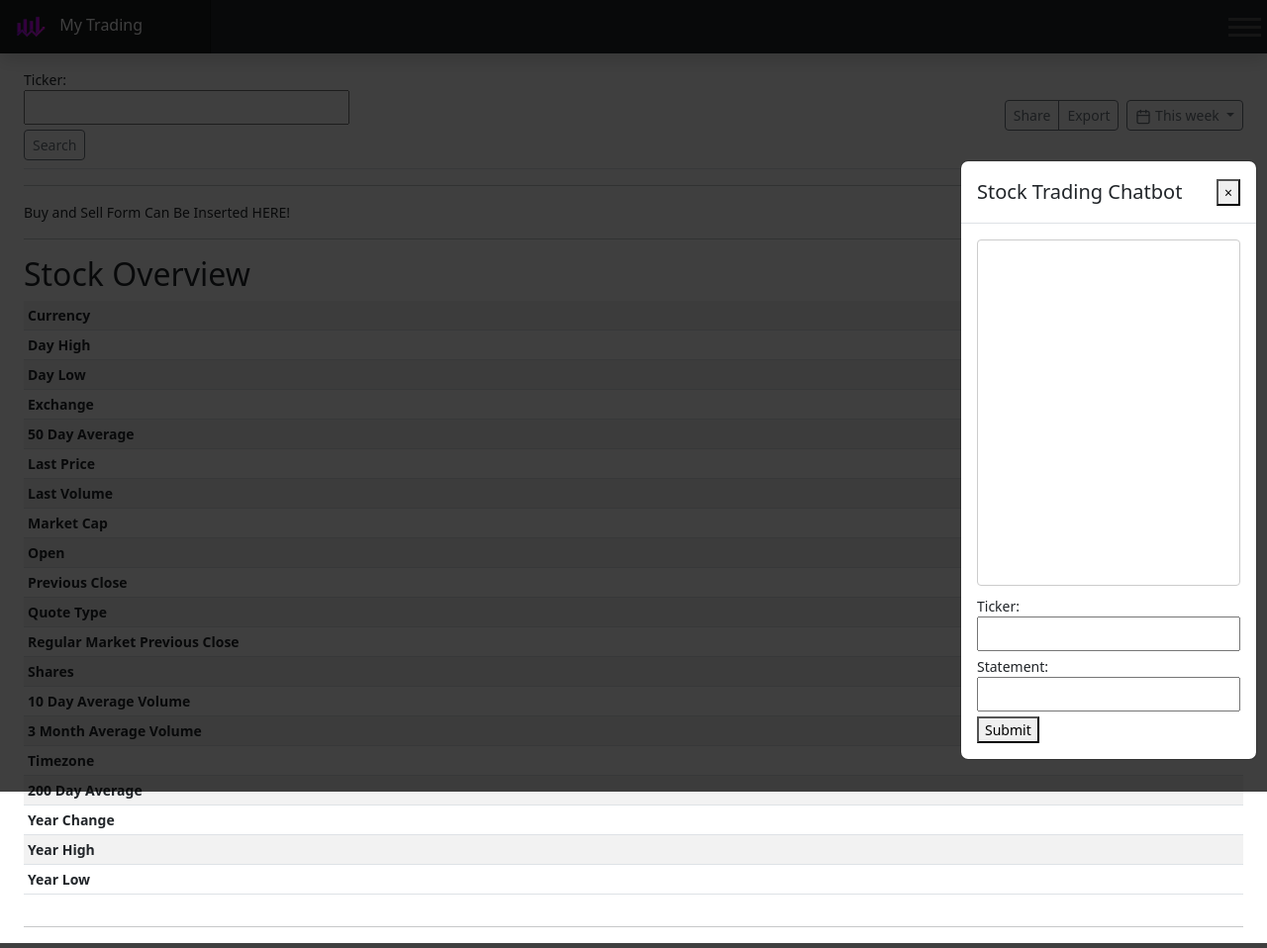
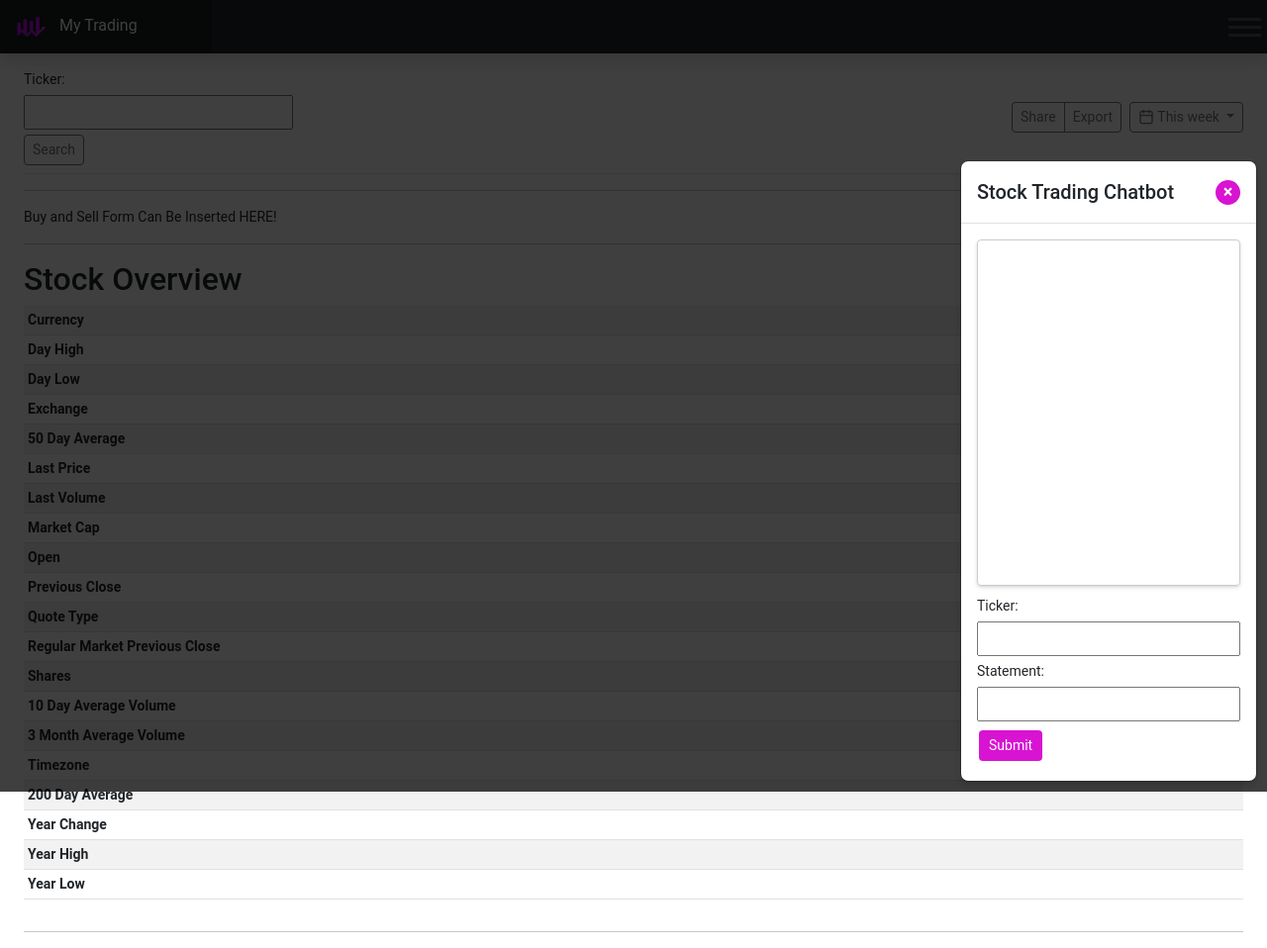
Before and after one commit to amiri-reza/FinalProject, a Django app: page /home/ in a window 1280 px wide, after a click that opens the changed part. Shown: the whole page at 99% size. Run offline with Django 4.2, Linux system fonts and the light colour scheme; the visitor is signed in with stand-in values (Sample User, id 1); lists and menus that the app fills with data are empty; some libraries are stand-ins or nearby versions; grey boxes are pictures that could not be loaded.

Commit message:
Improve chatbot.css file and make the interface better

```diff
--- a/stock_prediction/static/css/chatbot.css
+++ b/stock_prediction/static/css/chatbot.css
@@ -1,4 +1,4 @@
-.chat-container {
+/* .chat-container {
     display: flex;
     flex-direction: column;
     height: 100%;
@@ -38,6 +38,10 @@
     padding: 5px;
     margin-bottom: 5px;
   }
+   */
+
+
+
 
   /* button[type="submit"] {
     width: 100%;
@@ -53,6 +57,11 @@
     background-color: rgb(140, 20, 20);
   } */
 
+
+
+
+
+/*
   .chatbot-btn {
     background-image: url("../img/chatbot.png");
     background-size: cover;
@@ -73,4 +82,127 @@
   }
   body.modal-open {
     overflow: initial !important;
+  } */
+
+
+
+
+
+  body {
+    font-family: "Roboto", "Open Sans", sans-serif;
   }
+
+  .chat-container {
+    display: flex;
+    flex-direction: column;
+    height: 100%;
+  }
+
+  .chat-area {
+    flex-grow: 1;
+    height: 350px;
+    overflow-y: auto;
+    padding: 10px;
+    border: 1px solid #ccc;
+    border-radius: 4px;
+    margin-bottom: 10px;
+    box-shadow: 0 2px 4px rgba(0, 0, 0, 0.1), 0 1px 2px rgba(0, 0, 0, 0.08);
+  }
+
+  .input-area {
+    display: flex;
+    flex-direction: column;
+  }
+
+  .message {
+    display: flex;
+    margin-bottom: 5px;
+  }
+
+  .message-sender {
+    font-weight: bold;
+    margin-right: 5px;
+  }
+
+  .message-text {
+    word-wrap: break-word;
+  }
+
+  input[type="text"] {
+    width: 100%;
+    padding: 5px;
+    margin-bottom: 5px;
+  }
+
+  label {
+    margin-bottom: 5px;
+    display: block;
+  }
+
+  .chatbot-btn {
+    background-image: url("../img/chatbot.png");
+    background-size: cover;
+    position: fixed;
+    bottom: 50px;
+    right: 20px;
+
+    width: 130px;
+    height: 60px;
+    border: none;
+  }
+
+  .modal-dialog {
+    position: fixed;
+    bottom: 10px;
+    right: 10px;
+    width: 300px;
+    height: 600px;
+  }
+
+  body.modal-open {
+    overflow: initial !important;
+  }
+
+  .modal-content {
+    box-shadow: 0 4px 6px rgba(0, 0, 0, 0.1), 0 1px 3px rgba(0, 0, 0, 0.08);
+  }
+
+  .send-btn {
+    background-color: #d813d2;
+    border: none;
+    color: white;
+    text-align: center;
+    text-decoration: none;
+    display: inline-block;
+    font-size: 14px;
+    margin: 4px 2px;
+    cursor: pointer;
+    border-radius: 4px;
+    padding: 5px 10px;
+    transition: background-color 0.3s, box-shadow 0.3s;
+  }
+
+  .send-btn:hover {
+    background-color: #140acb;
+    box-shadow: 0 4px 6px rgba(0, 0, 0, 0.2), 0 1px 3px rgba(0, 0, 0, 0.08);
+  }
+
+  .close-btn {
+    background-color: #d813d2;
+    border: none;
+    color: white;
+    font-weight: bold;
+    font-size: 18px;
+    line-height: 1;
+    padding: 0;
+    border-radius: 50%;
+    width: 25px;
+    height: 25px;
+    text-align: center;
+    transition: background-color 0.3s, box-shadow 0.3s;
+  }
+
+  .close-btn:hover {
+    background-color: #140acb;
+    box-shadow: 0 4px 6px rgba(0, 0, 0, 0.2), 0 1px 3px rgba(0, 0, 0, 0.08);
+  }
--- a/stock_prediction/templates/base.html
+++ b/stock_prediction/templates/base.html
@@ -161,8 +161,8 @@
         }
       });
   </script>
-  <!-- this part is for chatbot -->
-  <div class="container">
+   <!-- this part is for chatbot -->
+   <div class="container">
     <div class="row justify-content-center">
       <div class="col-md-6">
         <button class="chatbot-btn" data-toggle="modal" data-target="#chatbot-modal"></button>
@@ -178,7 +178,7 @@
           <h5 class="modal-title" id="chatbot-modal-label">
             <i class="fa fa-comments" aria-hidden="true"></i> Stock Trading Chatbot
           </h5>
-          <button type="button" class="close" data-dismiss="modal" aria-label="Close">
+          <button type="button" class="close close-btn" data-dismiss="modal" aria-label="Close">
             <span aria-hidden="true">&times;</span>
           </button>
         </div>
@@ -195,7 +195,7 @@
                 <label for="statement">Statement:</label>
                 <input type="text" id="statement" name="statement" required>
                 <br>
-                <button type="submit">Submit</button>
+                <button type="submit" class="send-btn">Submit</button>
               </form>
             </div>
           </div>
@@ -208,6 +208,8 @@
   <script src="https://cdnjs.cloudflare.com/ajax/libs/popper.js/1.14.7/umd/popper.min.js"></script>
   <script src="https://stackpath.bootstrapcdn.com/bootstrap/4.3.1/js/bootstrap.min.js"></script>
   <script src="{% static 'css/chatbot2.js' %}"></script>
+
+
   <script>
   $(function() {
     var username = "{{ user.first_name }}";
```
